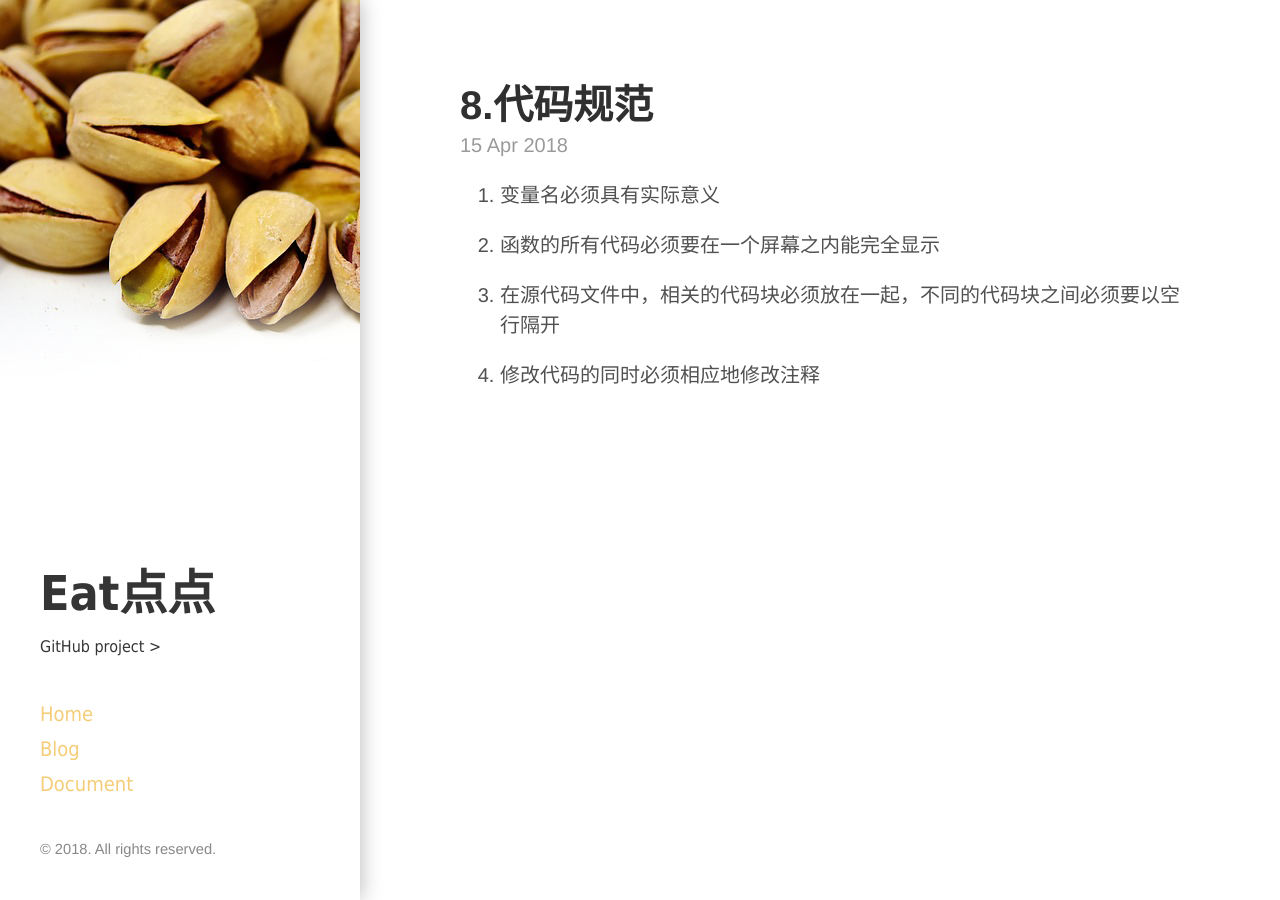
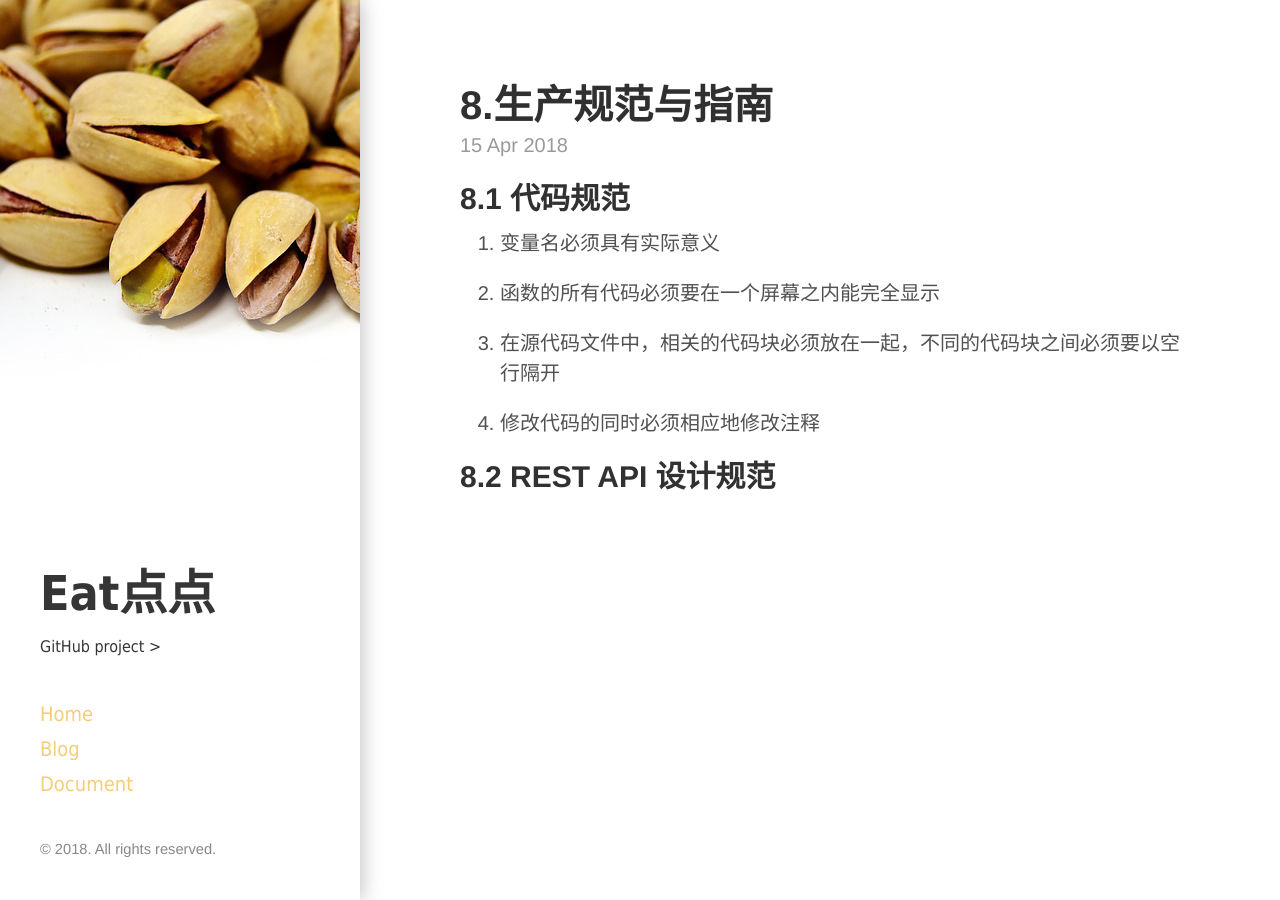
Before and after one commit to ChickenDinner8/ChickenDinner8.github.io, a Jekyll site: the page built from _posts/2018-04-15-生产规范与指南.md, in a window 1280 px wide. Built offline with Jekyll 4.4.1, drawn with Linux system fonts in a browser that asks for light colours.

Commit message:
add conduct

```diff
--- a/_posts/2018-04-15-代码规范.md
+++ b/_posts/2018-04-15-生产规范与指南.md
@@ -1,8 +1,10 @@
 ---
 layout: post
-title: 8.代码规范
+title: 8.生产规范与指南
 tags: document
 ---
+
+## 8.1 代码规范
 
 1. 变量名必须具有实际意义
 
@@ -11,3 +13,5 @@ tags: document
 3. 在源代码文件中，相关的代码块必须放在一起，不同的代码块之间必须要以空行隔开
 
 4. 修改代码的同时必须相应地修改注释
+
+## 8.2 REST API 设计规范
```
